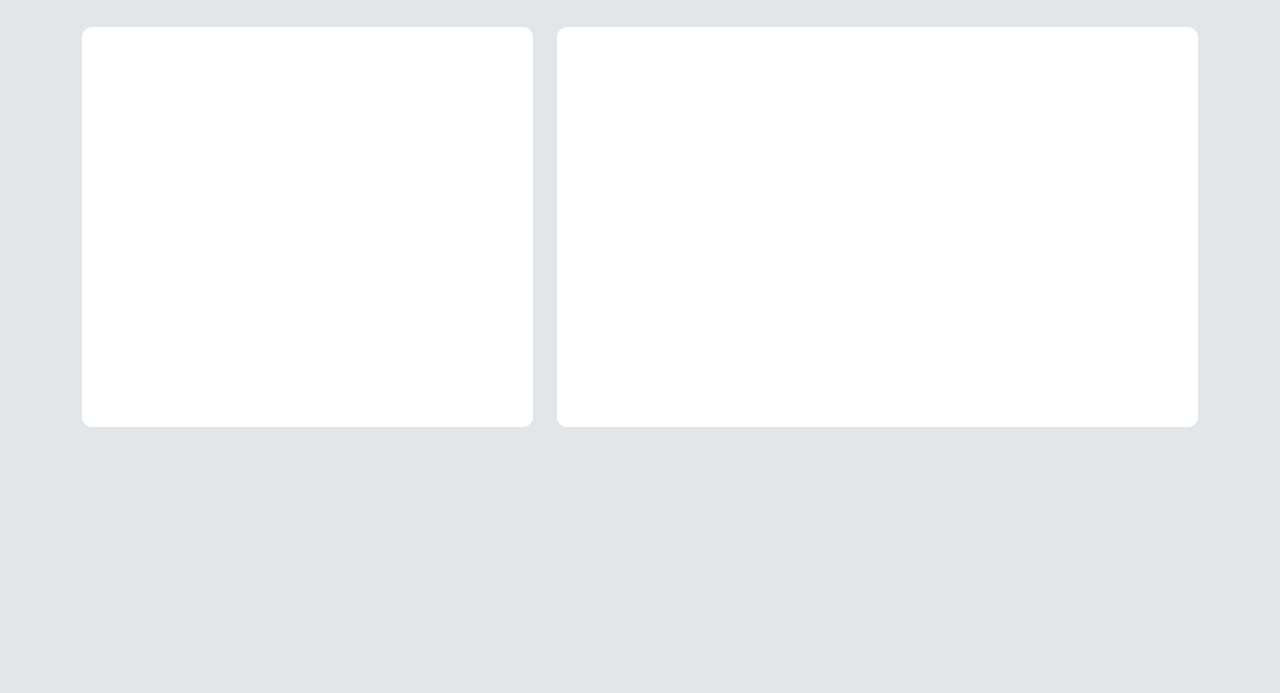
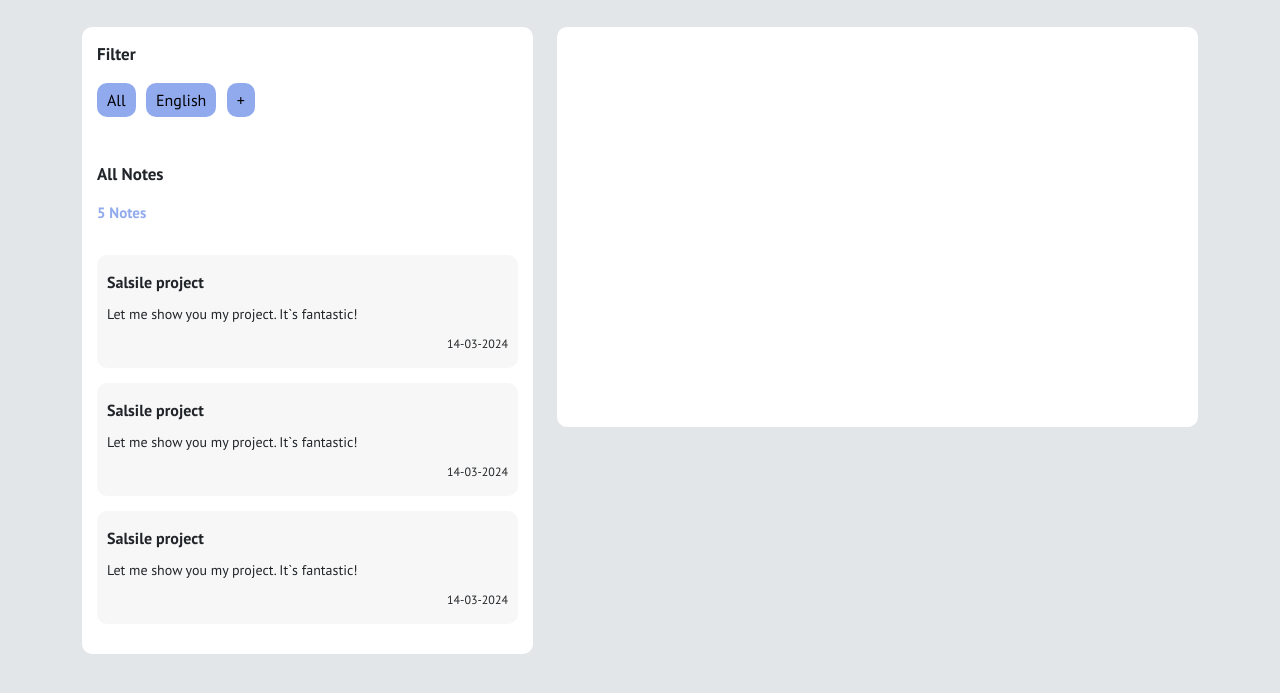
Before and after one commit to antelopest/html-coding, a plain HTML site: page julia/07-notes/index.html in a window 1280 px wide. Shown: the part 83-776 px from the top of the page. Drawn offline with nearby package versions, Linux system fonts and the light colour scheme.

Commit message:
articles

```diff
--- a/julia/07-notes/index.html
+++ b/julia/07-notes/index.html
@@ -41,7 +41,39 @@
         <div class="container">
             <div class="row">
                 <div class="col-5">
-                    <div class="notes"></div>
+                    <div class="notes">
+                        <div class="filter">
+                            <div class="title">Filter</div>
+                            <div class="tags">
+                                <button type="button" class="tag">All</button>
+                                <button type="button" class="tag">English</button>
+                                <button type="button" class="tag">+</button>
+                            </div>
+                        </div>
+                        <div class="articles">
+                            <div class="title">
+                                All Notes
+                            </div>
+                            <div class="count">5 Notes</div>
+                            <ul class="articles-list">
+                                <li class="articles-list-item">
+                                    <div class="article-title">Salsile project</div>
+                                    <div class="article-description">Let me show you my project. It`s fantastic!</div>
+                                    <div class="article-data">14-03-2024</div>
+                                </li>
+                                <li class="articles-list-item">
+                                    <div class="article-title">Salsile project</div>
+                                    <div class="article-description">Let me show you my project. It`s fantastic!</div>
+                                    <div class="article-data">14-03-2024</div>
+                                </li>
+                                <li class="articles-list-item">
+                                    <div class="article-title">Salsile project</div>
+                                    <div class="article-description">Let me show you my project. It`s fantastic!</div>
+                                    <div class="article-data">14-03-2024</div>
+                                </li>
+                            </ul>
+                        </div>
+                    </div>
                 </div>
                 <div class="col-7">
                     <div class="note"></div>
--- a/julia/07-notes/styles.css
+++ b/julia/07-notes/styles.css
@@ -49,7 +49,6 @@ body {
     font-size: 14px;
 }
 .notes {
-    height: 400px;
     background-color: #FFFFFF;
     border-radius: 10px;
 }
@@ -58,3 +57,58 @@ body {
     background-color: #FFFFFF;
     border-radius: 10px;
 }
+.filter {
+    padding: 15px;
+}
+.title {
+    font-size: 17px;
+    font-weight: 700;
+}
+.tags {
+    padding: 15px 0;
+}
+.tag {
+    display: inline-block;
+    margin-right: 6px;
+    padding: 5px 10px;
+    background-color: #91AAEE;
+    border-radius: 10px;
+    border: none;
+    outline: none;
+}
+.articles {
+    padding: 15px;
+}
+.count {
+    font-size: 15px;
+    font-weight: 700;
+    color: #91AAEE;
+    padding: 15px 0;
+}
+.articles-list-item {
+    background-color: #F7F7F7;
+    border-radius: 10px;
+    margin: 15px 0;
+    padding: 10px;
+}
+.articles-list {
+    list-style: none;
+    margin: 0;
+    padding: 0;
+}
+.article-title {
+    font-size: 16px;
+    font-weight: 700;
+    text-align:left;
+    padding: 5px 0;
+}
+.article-description {
+    font-size: 14px;
+    text-align: left;
+    padding: 5px 0;
+}
+.article-data {
+    font-size: 12px;
+    padding: 5px 0;
+    text-align: right;
+}
```
